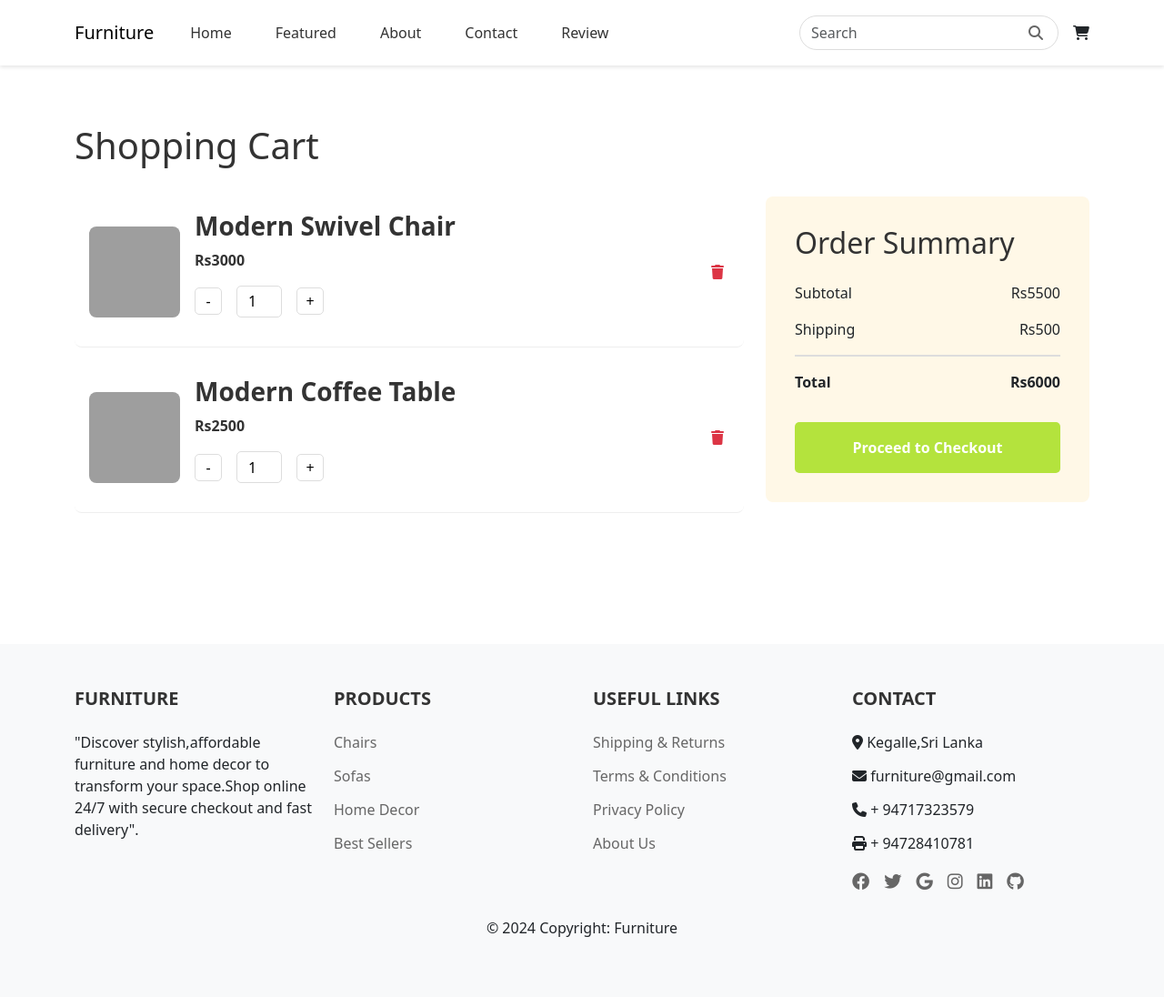
After one commit to dimuthadithya/furnitureWebsite, a PHP site: page /cart.html in a window 1280 px wide. The commit adds this page. Shown: the whole page at 91% size. Run offline with PHP 8.4, Linux system fonts and the light colour scheme; grey boxes are pictures that could not be loaded.

Commit message:
Add shopping cart and featured products pages with associated styles

```diff
--- /dev/null
+++ b/assets/css/cart.css
@@ -0,0 +1,140 @@
+.cart-page {
+    padding: 4rem 0;
+    min-height: 70vh;
+}
+
+.cart-title {
+    color: var(--primary-color);
+    margin-bottom: 2rem;
+}
+
+.cart-table {
+    width: 100%;
+    margin-bottom: 2rem;
+}
+
+.cart-item {
+    display: flex;
+    align-items: center;
+    padding: 1rem;
+    border-bottom: 1px solid #eee;
+    background-color: var(--background-color);
+    margin-bottom: 1rem;
+    border-radius: 8px;
+}
+
+.cart-item-image {
+    width: 100px;
+    height: 100px;
+    object-fit: cover;
+    border-radius: 8px;
+    margin-right: 1rem;
+}
+
+.cart-item-details {
+    flex-grow: 1;
+}
+
+.cart-item-title {
+    color: var(--primary-color);
+    font-weight: 600;
+    margin-bottom: 0.5rem;
+}
+
+.cart-item-price {
+    color: var(--primary-color);
+    font-weight: bold;
+}
+
+.quantity-control {
+    display: flex;
+    align-items: center;
+    gap: 1rem;
+    margin: 1rem 0;
+}
+
+.quantity-btn {
+    background-color: var(--background-color);
+    border: 1px solid #ddd;
+    width: 30px;
+    height: 30px;
+    border-radius: 5px;
+    display: flex;
+    align-items: center;
+    justify-content: center;
+    cursor: pointer;
+}
+
+.quantity-input {
+    width: 50px;
+    text-align: center;
+    border: 1px solid #ddd;
+    border-radius: 5px;
+    padding: 0.3rem;
+}
+
+.remove-item {
+    color: #dc3545;
+    background: none;
+    border: none;
+    cursor: pointer;
+}
+
+.cart-summary {
+    background-color: var(--card-background);
+    padding: 2rem;
+    border-radius: 8px;
+}
+
+.summary-title {
+    color: var(--primary-color);
+    margin-bottom: 1.5rem;
+}
+
+.summary-item {
+    display: flex;
+    justify-content: space-between;
+    margin-bottom: 1rem;
+}
+
+.summary-total {
+    border-top: 2px solid #ddd;
+    padding-top: 1rem;
+    margin-top: 1rem;
+    font-weight: bold;
+}
+
+.checkout-btn {
+    background-color: var(--accent-color);
+    color: white;
+    border: none;
+    width: 100%;
+    padding: 1rem;
+    border-radius: 5px;
+    font-weight: 600;
+    margin-top: 1rem;
+    cursor: pointer;
+    transition: background-color 0.3s;
+}
+
+.checkout-btn:hover {
+    background-color: var(--button-hover);
+}
+
+.empty-cart {
+    text-align: center;
+    padding: 3rem;
+}
+
+.empty-cart i {
+    font-size: 4rem;
+    color: var(--secondary-color);
+    margin-bottom: 1rem;
+}
+
+.continue-shopping {
+    display: inline-block;
+    margin-top: 1rem;
+    color: var(--accent-color);
+    text-decoration: none;
+}
--- /dev/null
+++ b/cart.html
@@ -0,0 +1,219 @@
+<!DOCTYPE html>
+<html lang="en">
+  <head>
+    <meta charset="UTF-8" />
+    <meta name="viewport" content="width=device-width, initial-scale=1.0" />
+    <title>Shopping Cart - Modern Furniture Store</title>
+    <!-- Bootstrap 5 CSS -->
+    <link
+      href="https://cdn.jsdelivr.net/npm/bootstrap@5.3.0/dist/css/bootstrap.min.css"
+      rel="stylesheet"
+    />
+    <!-- Font Awesome -->
+    <link
+      rel="stylesheet"
+      href="https://cdnjs.cloudflare.com/ajax/libs/font-awesome/6.4.0/css/all.min.css"
+    />
+    <!-- Custom CSS -->
+    <link rel="stylesheet" href="assets/css/colors.css" />
+    <link rel="stylesheet" href="assets/css/navigation.css" />
+    <link rel="stylesheet" href="assets/css/footer.css" />
+    <link rel="stylesheet" href="assets/css/styles.css" />
+    <link rel="stylesheet" href="assets/css/cart.css" />
+  </head>
+  <body>
+    <!-- Navigation -->
+    <nav class="navbar navbar-expand-lg">
+      <div class="container">
+        <a class="navbar-brand" href="index.html">Furniture</a>
+        <button
+          class="navbar-toggler"
+          type="button"
+          data-bs-toggle="collapse"
+          data-bs-target="#navbarNav"
+        >
+          <span class="navbar-toggler-icon"></span>
+        </button>
+        <div class="collapse navbar-collapse" id="navbarNav">
+          <ul class="navbar-nav me-auto">
+            <li class="nav-item">
+              <a class="nav-link" href="index.html">Home</a>
+            </li>
+            <li class="nav-item">
+              <a class="nav-link" href="featured.html">Featured</a>
+            </li>
+            <li class="nav-item">
+              <a class="nav-link" href="about.html">About</a>
+            </li>
+            <li class="nav-item">
+              <a class="nav-link" href="#">Contact</a>
+            </li>
+            <li class="nav-item">
+              <a class="nav-link" href="#">Review</a>
+            </li>
+          </ul>
+          <form class="search-form d-flex">
+            <input class="form-control" type="search" placeholder="Search" />
+            <button class="btn" type="submit">
+              <i class="fas fa-search"></i>
+            </button>
+          </form>
+          <div class="ms-3">
+            <a href="cart.html" class="text-dark">
+              <i class="fas fa-shopping-cart"></i>
+            </a>
+          </div>
+        </div>
+      </div>
+    </nav>
+
+    <!-- Cart Section -->
+    <section class="cart-page">
+      <div class="container">
+        <h1 class="cart-title">Shopping Cart</h1>
+
+        <div class="row">
+          <div class="col-lg-8">
+            <!-- Cart Items -->
+            <div class="cart-item">
+              <img
+                src="assets/images/chair1.jpg"
+                alt="Modern Chair"
+                class="cart-item-image"
+              />
+              <div class="cart-item-details">
+                <h3 class="cart-item-title">Modern Swivel Chair</h3>
+                <p class="cart-item-price">Rs3000</p>
+                <div class="quantity-control">
+                  <button class="quantity-btn">-</button>
+                  <input
+                    type="number"
+                    class="quantity-input"
+                    value="1"
+                    min="1"
+                  />
+                  <button class="quantity-btn">+</button>
+                </div>
+              </div>
+              <button class="remove-item">
+                <i class="fas fa-trash"></i>
+              </button>
+            </div>
+
+            <div class="cart-item">
+              <img
+                src="assets/images/table1.jpg"
+                alt="Coffee Table"
+                class="cart-item-image"
+              />
+              <div class="cart-item-details">
+                <h3 class="cart-item-title">Modern Coffee Table</h3>
+                <p class="cart-item-price">Rs2500</p>
+                <div class="quantity-control">
+                  <button class="quantity-btn">-</button>
+                  <input
+                    type="number"
+                    class="quantity-input"
+                    value="1"
+                    min="1"
+                  />
+                  <button class="quantity-btn">+</button>
+                </div>
+              </div>
+              <button class="remove-item">
+                <i class="fas fa-trash"></i>
+              </button>
+            </div>
+          </div>
+
+          <!-- Cart Summary -->
+          <div class="col-lg-4">
+            <div class="cart-summary">
+              <h2 class="summary-title">Order Summary</h2>
+              <div class="summary-item">
+                <span>Subtotal</span>
+                <span>Rs5500</span>
+              </div>
+              <div class="summary-item">
+                <span>Shipping</span>
+                <span>Rs500</span>
+              </div>
+              <div class="summary-item summary-total">
+                <span>Total</span>
+                <span>Rs6000</span>
+              </div>
+              <button class="checkout-btn">Proceed to Checkout</button>
+            </div>
+          </div>
+        </div>
+
+        <!-- Empty Cart State (hidden by default) -->
+        <div class="empty-cart" style="display: none">
+          <i class="fas fa-shopping-cart"></i>
+          <h2>Your cart is empty</h2>
+          <p>Looks like you haven't added anything to your cart yet</p>
+          <a href="featured.html" class="continue-shopping"
+            >Continue Shopping</a
+          >
+        </div>
+      </div>
+    </section>
+
+    <!-- Footer -->
+    <footer>
+      <div class="container">
+        <div class="row">
+          <div class="col-md-3">
+            <h5 class="footer-heading">FURNITURE</h5>
+            <p>
+              "Discover stylish,affordable furniture and home decor to transform
+              your space.Shop online 24/7 with secure checkout and fast
+              delivery".
+            </p>
+          </div>
+          <div class="col-md-3">
+            <h5 class="footer-heading">PRODUCTS</h5>
+            <ul class="footer-links">
+              <li><a href="#">Chairs</a></li>
+              <li><a href="#">Sofas</a></li>
+              <li><a href="#">Home Decor</a></li>
+              <li><a href="#">Best Sellers</a></li>
+            </ul>
+          </div>
+          <div class="col-md-3">
+            <h5 class="footer-heading">USEFUL LINKS</h5>
+            <ul class="footer-links">
+              <li><a href="#">Shipping & Returns</a></li>
+              <li><a href="#">Terms & Conditions</a></li>
+              <li><a href="#">Privacy Policy</a></li>
+              <li><a href="#">About Us</a></li>
+            </ul>
+          </div>
+          <div class="col-md-3">
+            <h5 class="footer-heading">CONTACT</h5>
+            <ul class="footer-links">
+              <li><i class="fas fa-map-marker-alt"></i> Kegalle,Sri Lanka</li>
+              <li><i class="fas fa-envelope"></i> furniture@gmail.com</li>
+              <li><i class="fas fa-phone"></i> + 94717323579</li>
+              <li><i class="fas fa-print"></i> + 94728410781</li>
+            </ul>
+            <div class="social-links mt-3">
+              <a href="#"><i class="fab fa-facebook"></i></a>
+              <a href="#"><i class="fab fa-twitter"></i></a>
+              <a href="#"><i class="fab fa-google"></i></a>
+              <a href="#"><i class="fab fa-instagram"></i></a>
+              <a href="#"><i class="fab fa-linkedin"></i></a>
+              <a href="#"><i class="fab fa-github"></i></a>
+            </div>
+          </div>
+        </div>
+        <div class="text-center mt-4">
+          <p>© 2024 Copyright: Furniture</p>
+        </div>
+      </div>
+    </footer>
+
+    <!-- Bootstrap JS -->
+    <script src="https://cdn.jsdelivr.net/npm/bootstrap@5.3.0/dist/js/bootstrap.bundle.min.js"></script>
+  </body>
+</html>
```
Also changed, not shown: assets/css/styles.css (+52 -0 lines), featured.html (added, +220 -0 lines), index.html (+78 -5 lines), assets/css/featured.css (added).
